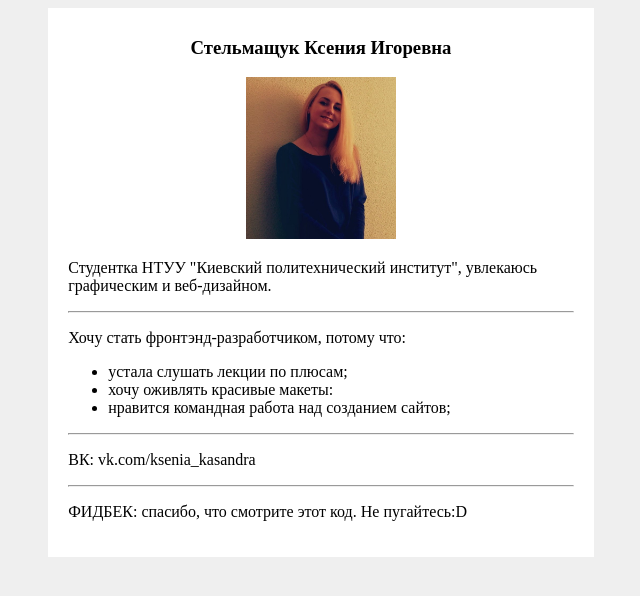
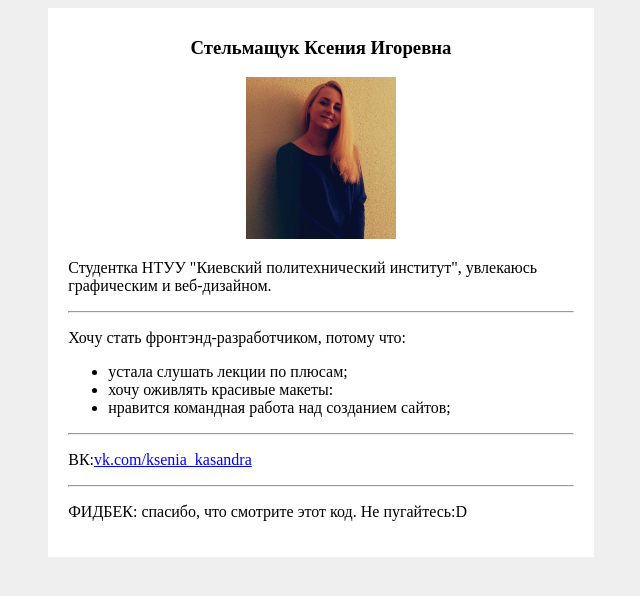
Before and after one commit to KseniaSt/task_1, a plain HTML site: page index.html in a window 1280 px wide. Shown: the whole page, without its empty margins (319-959 px from the left). Drawn offline with Linux system fonts and the light colour scheme.

Commit message:
edit link

```diff
--- a/css/style.css
+++ b/css/style.css
@@ -5,16 +5,11 @@
 	margin: 0 auto;
 	background: white;
 }
-.body{
-	background-color: efefef;
-}
+
 .image{
 	width: 150px;
 	text-align: center;
-
 }
-
-
 
 .blockPhoto{
 	text-align: center;
@@ -27,3 +22,6 @@
 .text{
 	margin:10px;
 }
+.colortext{
+	color:blue;
+}
--- a/index.html
+++ b/index.html
@@ -27,7 +27,7 @@
 				<li>нравится командная работа над созданием сайтов;</li>
 			</ul>
 	<hr>
-		<p>ВК: vk.com/ksenia_kasandra </p>
+		<p>ВК:<a class= "colortext" href="vk.com/ksenia_kasandra">vk.com/ksenia_kasandra</a></p>
 	<hr>
 		<p>ФИДБЕК: спасибо, что смотрите этот код. Не пугайтесь:D</p>
 	</div>
```
